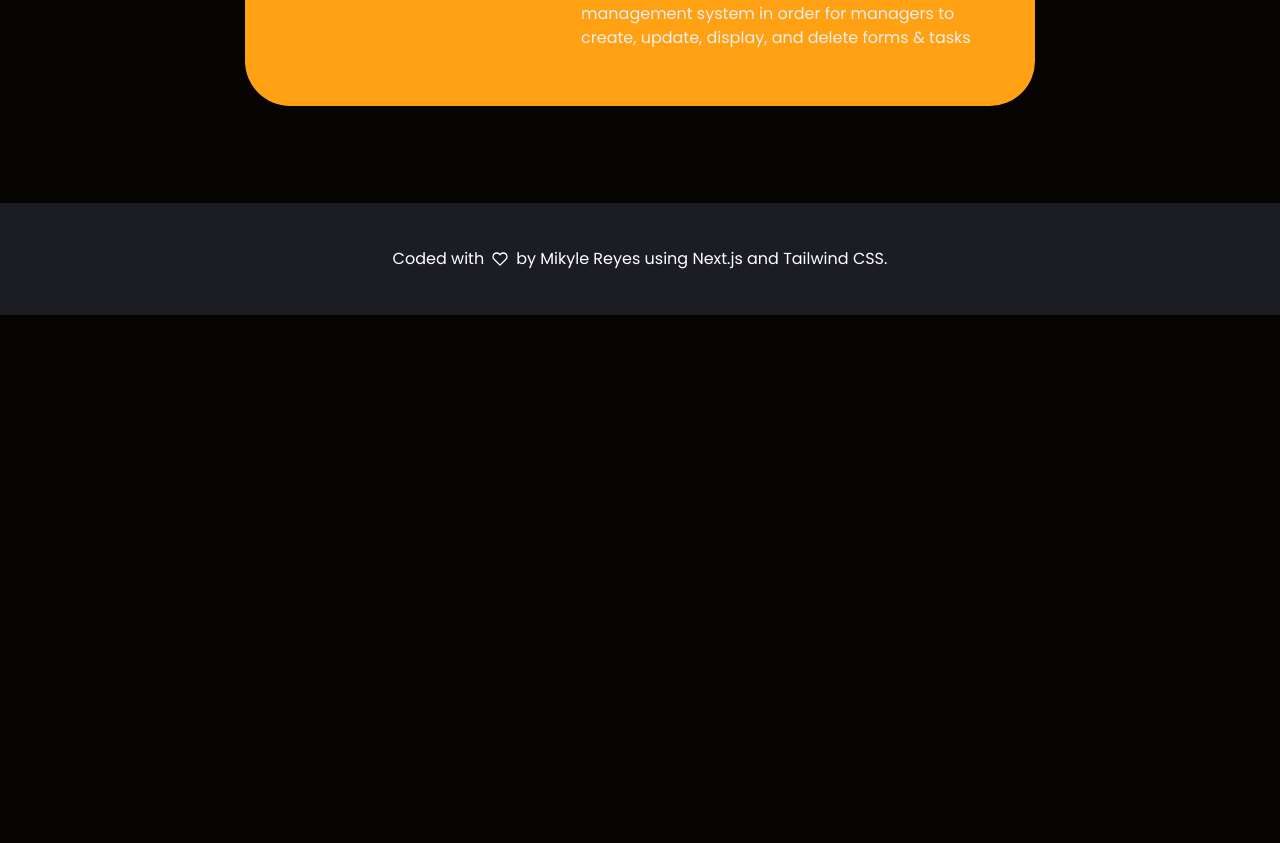
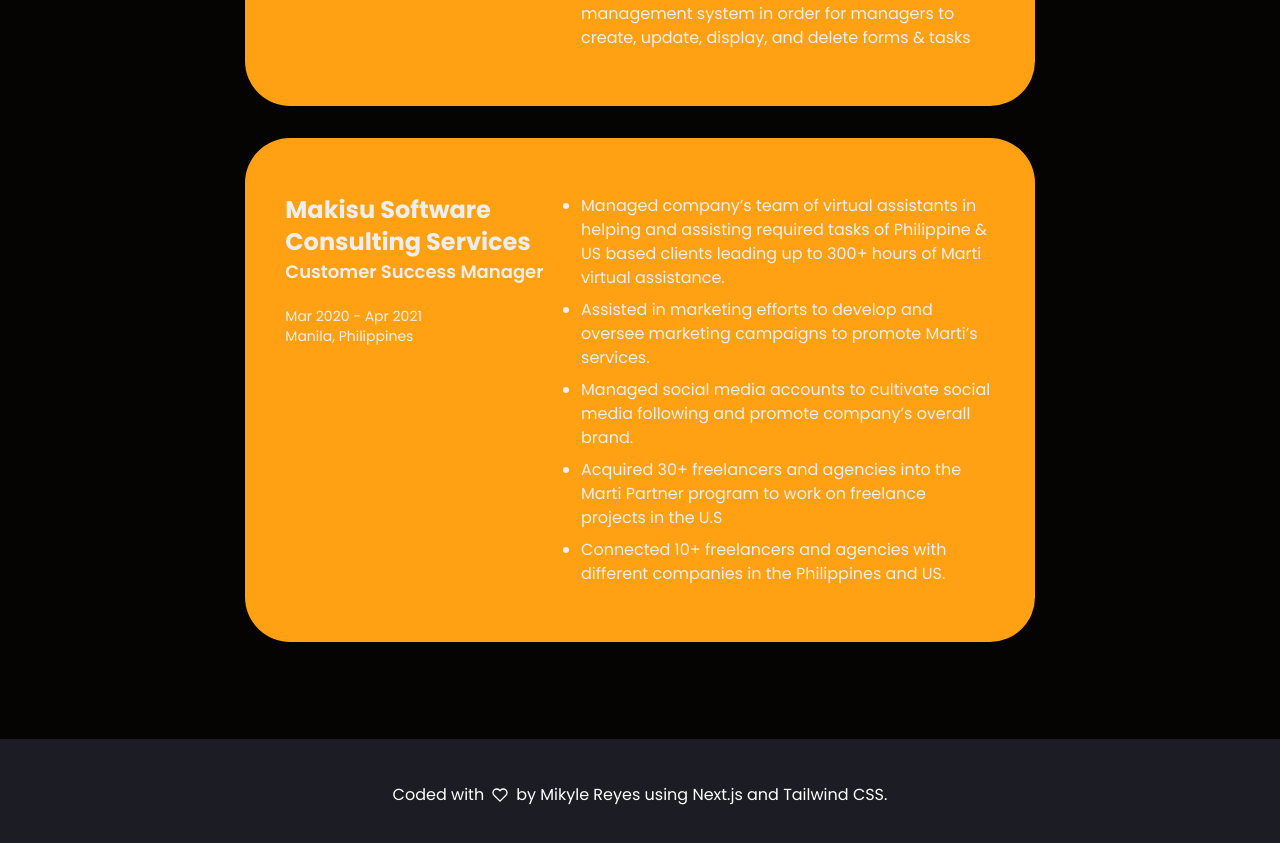
Before and after one commit to muhkyle17/portfolio-website, a Next.js app: page /resume in a window 1280 px wide. Shown: the part 1160-2003 px from the top of the page. Before the commit the page ends 1475 px from the top, so only its background shows below. Built offline with nearby package versions, Linux system fonts and the light colour scheme; a web font is replaced by a local one.

Commit message:
Add makisu

```diff
--- a/data.js
+++ b/data.js
@@ -238,4 +238,17 @@ export const experience = [
       'Implemented the interface for the company’s task management system in order for managers to create, update, display, and delete forms & tasks',
     ],
   },
+  {
+    company: 'Makisu Software Consulting Services',
+    jobTitle: 'Customer Success Manager',
+    duration: 'Mar 2020 - Apr 2021',
+    location: 'Manila, Philippines',
+    responsibilities: [
+      'Managed company’s team of virtual assistants in helping and assisting required tasks of Philippine & US based clients leading up to 300+ hours of Marti virtual assistance.',
+      'Assisted in marketing efforts to develop and oversee marketing campaigns to promote Marti’s services.',
+      'Managed social media accounts to cultivate social media following and promote company’s overall brand.',
+      'Acquired 30+ freelancers and agencies into the Marti Partner program to work on freelance projects in the U.S',
+      'Connected 10+ freelancers and agencies with different companies in the Philippines and US.',
+    ],
+  },
 ]
```
